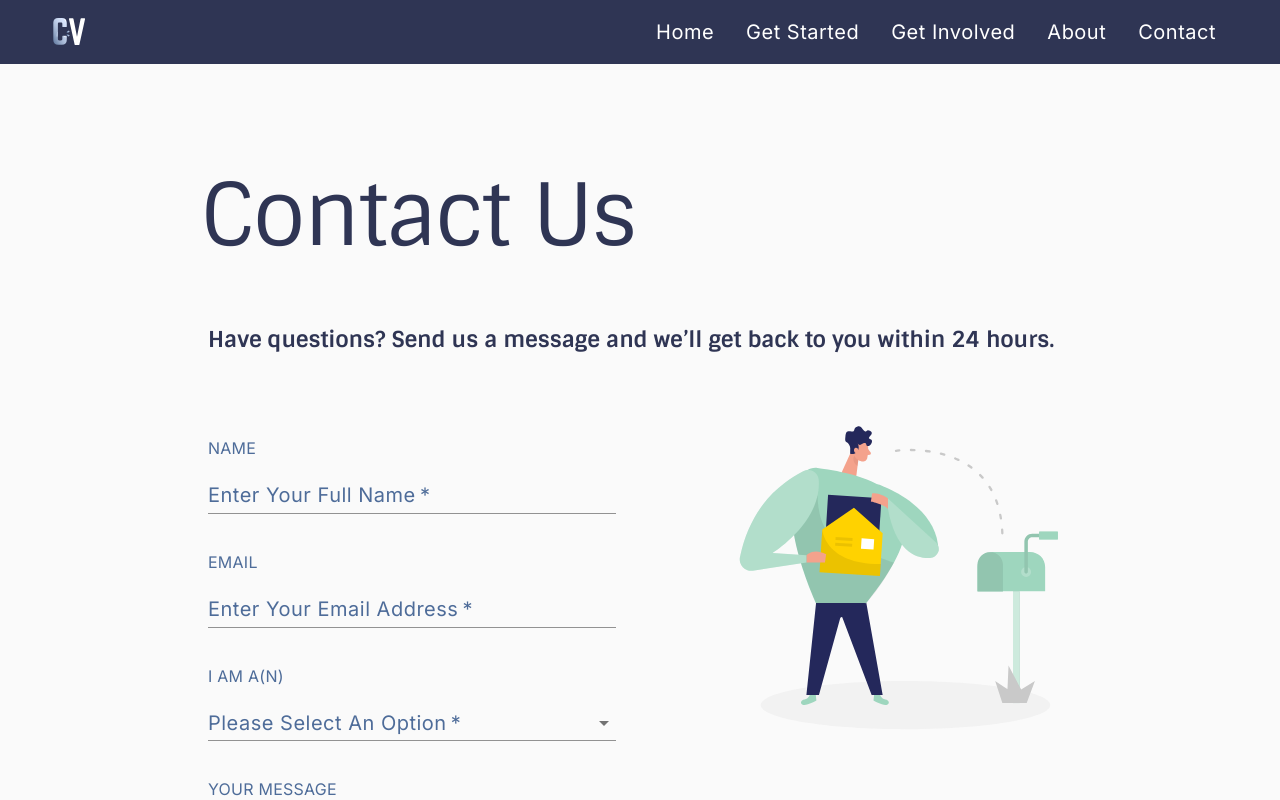
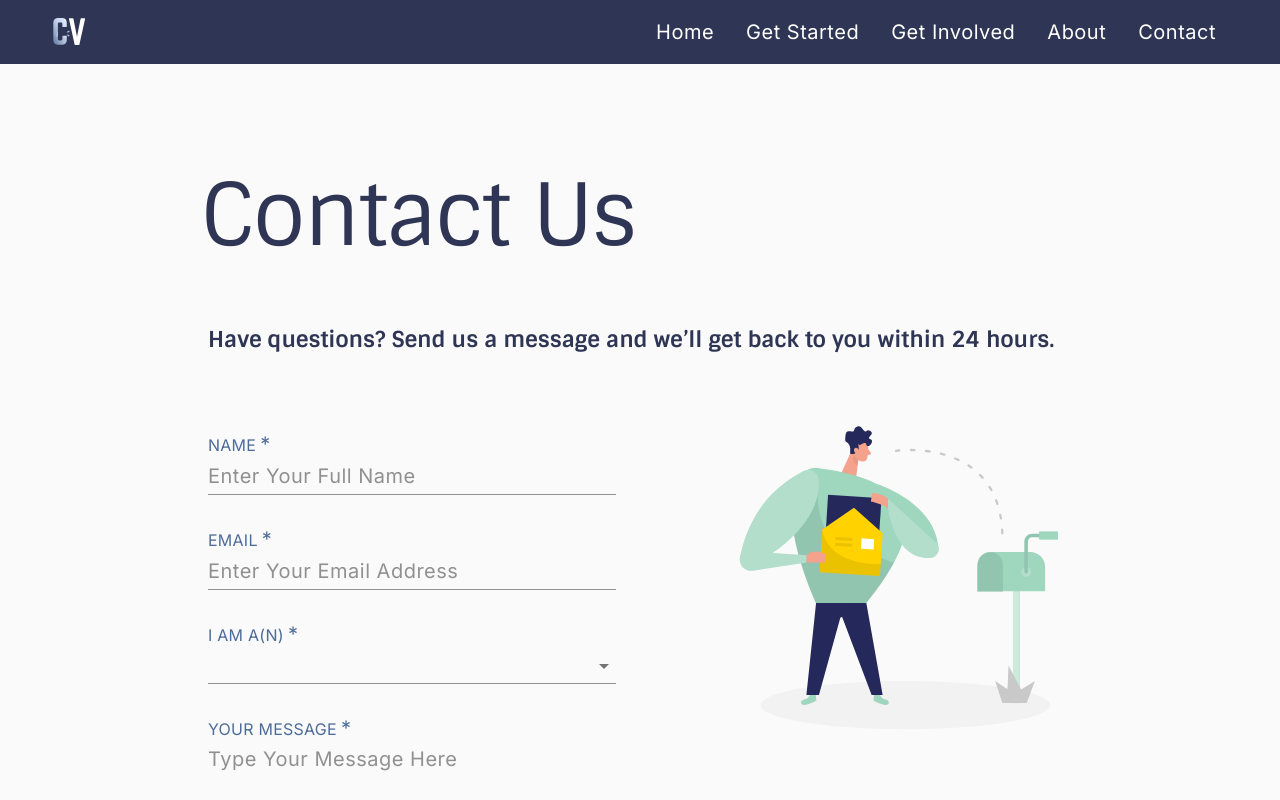
Before and after one commit to openseattle/clearviction-v1, a React (Create React App) app: page /contact in a window 1280 px wide. Shown: the top 800 px of the page. Built offline with nearby package versions, Linux system fonts and the light colour scheme.

Commit message:
fix form label and text field styling

```diff
--- a/src/Components/ContactForm.jsx
+++ b/src/Components/ContactForm.jsx
@@ -177,13 +177,15 @@ const ContactForm = () => {
           className={classes.formStyle}
         >
           <FormGroup>
+          <FormLabel className={classes.labelStyle} component="legend">
             <Typography variant="body2" className={classes.labelTextStyle}>
               Name
-            </Typography >
+            </Typography>
+          </FormLabel>
           <TextField
             id="name"
             className={classes.inputStyle}
-              label="Enter Your Full Name"
+            placeholder="Enter Your Full Name"
             required
             name="from_name"
             value={toSend.from_name}
@@ -192,14 +194,16 @@ const ContactForm = () => {
             fullWidth
             color="#d8d8d8"
           />
-
+          <FormLabel className={classes.labelStyle} component="legend">
             <Typography variant="body2" className={classes.labelTextStyle}>
               Email
             </Typography >
+          </FormLabel>
+
           <TextField
             id="email"
             className={classes.inputStyle}
-              label="Enter Your Email Address"
+            placeholder="Enter Your Email Address"
             type="email"
             color='#d8d8d8'
             fullWidth
@@ -211,14 +215,16 @@ const ContactForm = () => {
             onChange={handleChange}
             variant="standard"
           />
+          <FormLabel className={classes.labelStyle} component="legend">
             <Typography variant="body2" className={classes.labelTextStyle}>
               I am a(n)
             </Typography >
+          </FormLabel>
           <TextField
             id="who"
             className={classes.inputStyle}
             select
-              label="Please Select An Option"
+            placeholder="Please Select An Option"
             required
             fullWidth
             name="contact_type"
@@ -233,12 +239,14 @@ const ContactForm = () => {
               </MenuItem>
             ))}
           </TextField>
+          <FormLabel className={classes.labelStyle} component="legend">
             <Typography variant="body2" className={classes.labelTextStyle}>
               Your Message
             </Typography >
+          </FormLabel>
           <TextField
             id="message"
-              label="Type Your Message Here"
+            placeholder="Type Your Message Here"
             className={classes.inputStyle}
             multiline
             minRows={4}
--- a/src/Styles/useContactStyles.js
+++ b/src/Styles/useContactStyles.js
@@ -27,10 +27,11 @@ export const useContactStyles = makeStyles((theme) => ({
   },
   labelStyle: {
     // width: '100%',
-
+    marginTop: theme.spacing(4),
 
   },
   labelTextStyle: {
+    display: "inline",
     paddingTop: '35px',
     fontSize: '16px',
     textTransform: "uppercase",
```
Lines whose indentation alone changed are shown as unchanged.
